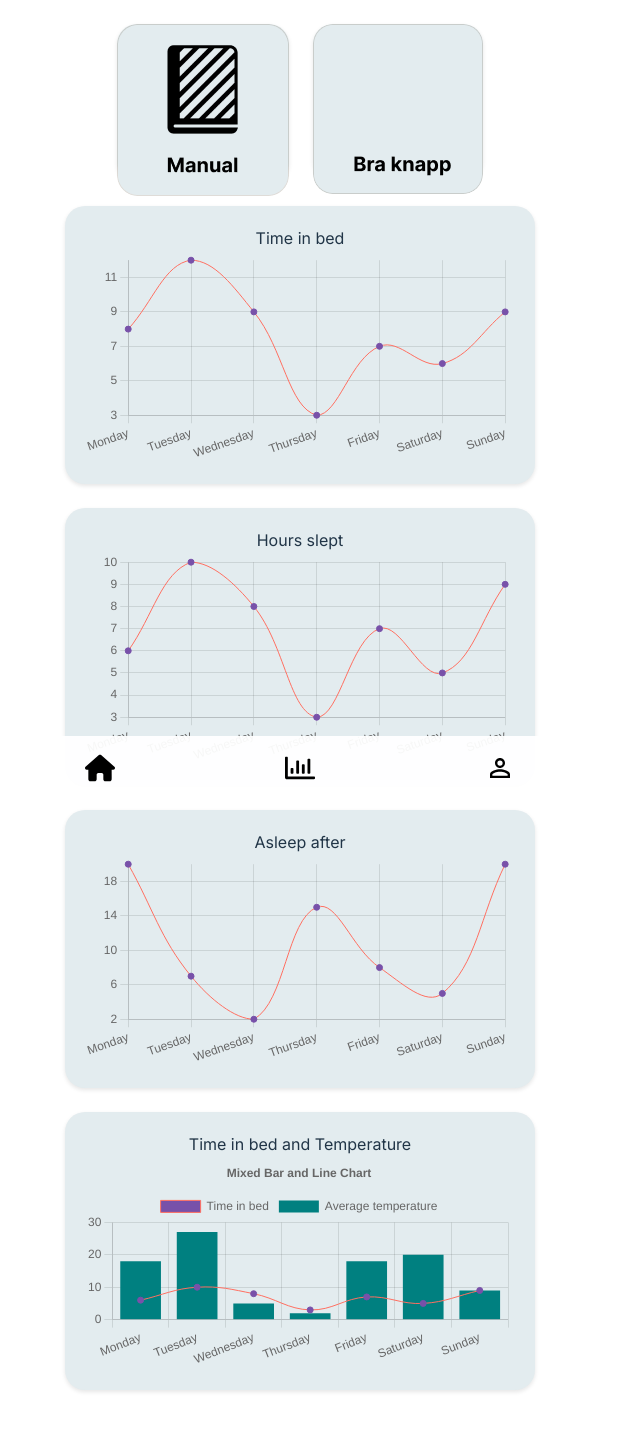
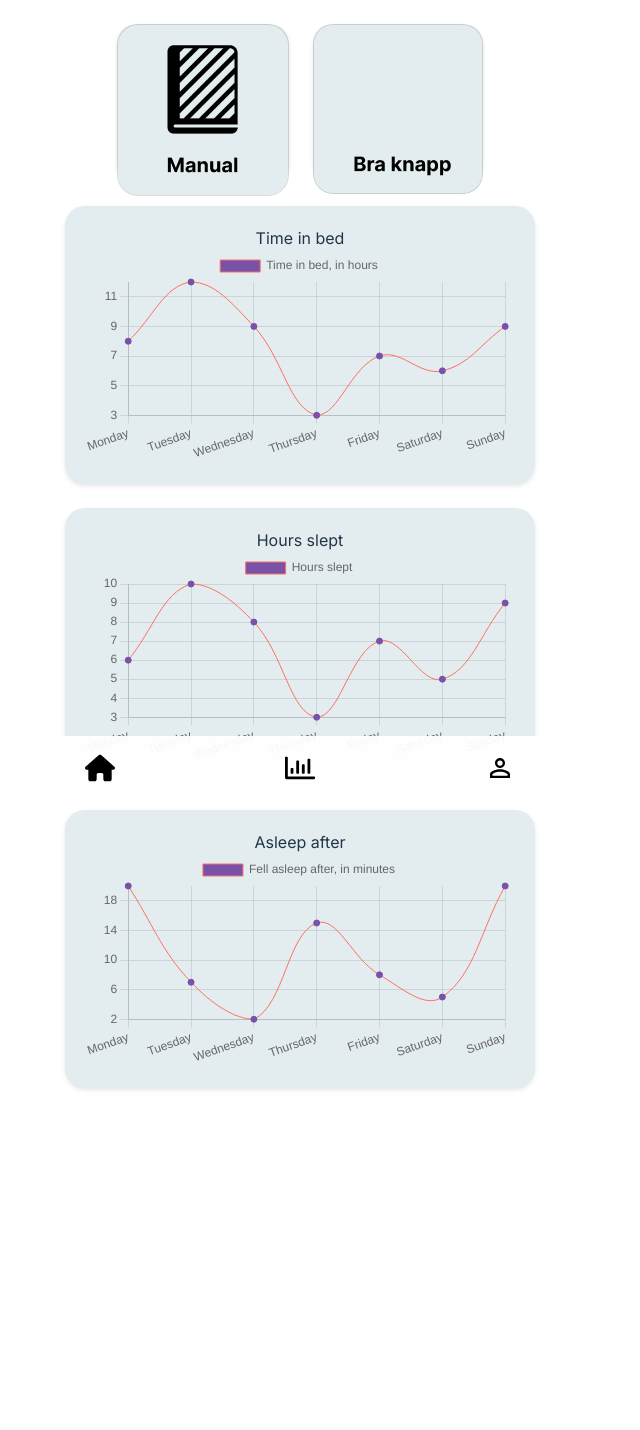
Before and after one commit to casperHansenTEOA/IKEASnark, a React (Vite) app in the folder frontend/: page /stats in a window 1280 px wide. Shown: the top 1430 px of the page, without its empty margins (0-640 px from the left). After the commit the page ends 1192 px from the top, so only its background shows below. Built offline with nearby package versions, Linux system fonts and the light colour scheme.

Commit message:
Commented out mixed chart due to errors

```diff
--- a/frontend/src/components/Charts/LineChart.tsx
+++ b/frontend/src/components/Charts/LineChart.tsx
@@ -22,7 +22,9 @@ function LineChart({ chartData }: LineChartProps) {
               display: false,
             },
             legend: {
-              display: false,
+              labels: {
+                // color: "red",
+              },
             },
           },
         }}
--- a/frontend/src/components/Charts/MixedChart.tsx
+++ b/frontend/src/components/Charts/MixedChart.tsx
@@ -25,7 +25,7 @@ ChartJS.register(
 );
 
 interface MixedChartProps {
-  chartData: ChartData<"bar" | "line", (number | [number, number])[], string>;
+  chartData: ChartData<"bar" | "line", (number | [number, number])[], string>[];
 }
 
 function MixedChart({ chartData }: MixedChartProps) {
@@ -41,18 +41,7 @@ function MixedChart({ chartData }: MixedChartProps) {
               display: true,
               position: "top",
             },
-            title: {
-              display: true,
-              text: "Mixed Bar and Line Chart",
-            },
-          },
-          scales: {
-            x: {
-              beginAtZero: true,
-            },
-            y: {
-              beginAtZero: true,
-            },
+            title: {},
           },
         }}
       />
--- a/frontend/src/routes/Stats.tsx
+++ b/frontend/src/routes/Stats.tsx
@@ -5,7 +5,7 @@ import Chart from "chart.js/auto";
 import LineChart from "../components/Charts/LineChart";
 import { CategoryScale } from "chart.js";
 import { useState } from "react";
-import MixedChart from "../components/Charts/MixedChart";
+// import MixedChart from "../components/Charts/MixedChart";
 
 // import MixedChart from "../components/Charts/MixedChart";
 
@@ -48,6 +48,7 @@ function Stats() {
       "Saturday",
       "Sunday",
     ],
+
     datasets: [
       {
         label: "Hours slept", //
@@ -86,36 +87,28 @@ function Stats() {
     ],
   });
 
-  const chartData3 = {
-    labels: [
-      "Monday",
-      "Tuesday",
-      "Wednesday",
-      "Thursday",
-      "Friday",
-      "Saturday",
-      "Sunday",
-    ],
-    datasets: [
-      {
-        type: "line",
-        label: "Time in bed",
-        data: [6, 10, 8, 3, 7, 5, 9],
-        pointBorderColor: rootStyles.getPropertyValue("--point-color").trim(), //Color of pointsborder
-        backgroundColor: rootStyles.getPropertyValue("--point-color").trim(), //Infill of points
-        borderColor: rootStyles.getPropertyValue("--line-color").trim(), // Line color
-        borderWidth: 1,
-        tension: 0.4, // For Line chart smoothing
-        fill: false, // For Line chart fill
-      },
-      {
-        type: "bar",
-        label: "Average temperature",
-        data: [18, 27, 5, 2, 18, 20, 9],
-        backgroundColor: rootStyles.getPropertyValue("--bar-color").trim(),
-      },
-    ],
-  };
+  // const chartData3 = {
+  //   labels: ["w. 44", "w. 45", "w. 46", "w. 47", "w. 48", "w. 49", "w. 50"],
+  //   datasets: [
+  //     {
+  //       type: "line",
+  //       label: "TiB",
+  //       data: [6, 10, 8, 3, 7, 5, 9],
+  //       pointBorderColor: rootStyles.getPropertyValue("--point-color").trim(), //Color of pointsborder
+  //       backgroundColor: rootStyles.getPropertyValue("--point-color").trim(), //Infill of points
+  //       borderColor: rootStyles.getPropertyValue("--line-color").trim(), // Line color
+  //       borderWidth: 1,
+  //       tension: 0.4, // For Line chart smoothing
+  //       fill: false, // For Line chart fill
+  //     },
+  //     {
+  //       type: "bar",
+  //       label: "Avg. Temp",
+  //       data: [18, 27, 5, 2, 18, 20, 9],
+  //       backgroundColor: rootStyles.getPropertyValue("--bar-color").trim(),
+  //     },
+  //   ],
+  // };
   return (
     <div className="wrapper">
       <div className="horizontal-buttons">
@@ -139,10 +132,10 @@ function Stats() {
           {"Asleep after"}
           <LineChart chartData={chartData2} />
         </Card>
-        <Card>
+        {/* <Card>
           {"Time in bed and Temperature"}
           <MixedChart chartData={chartData3} />
-        </Card>
+        </Card> */}
       </div>
     </div>
   );
```
